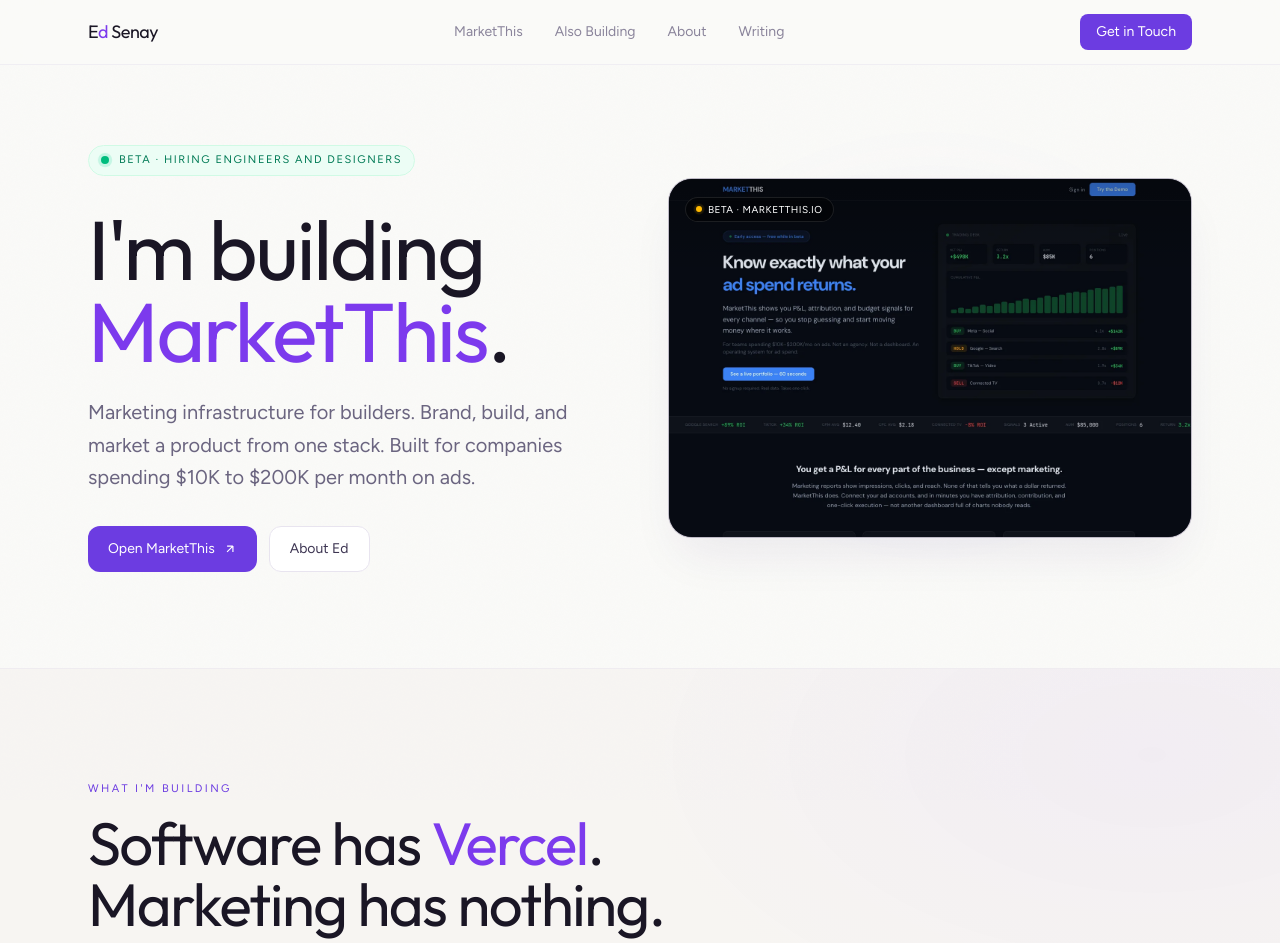
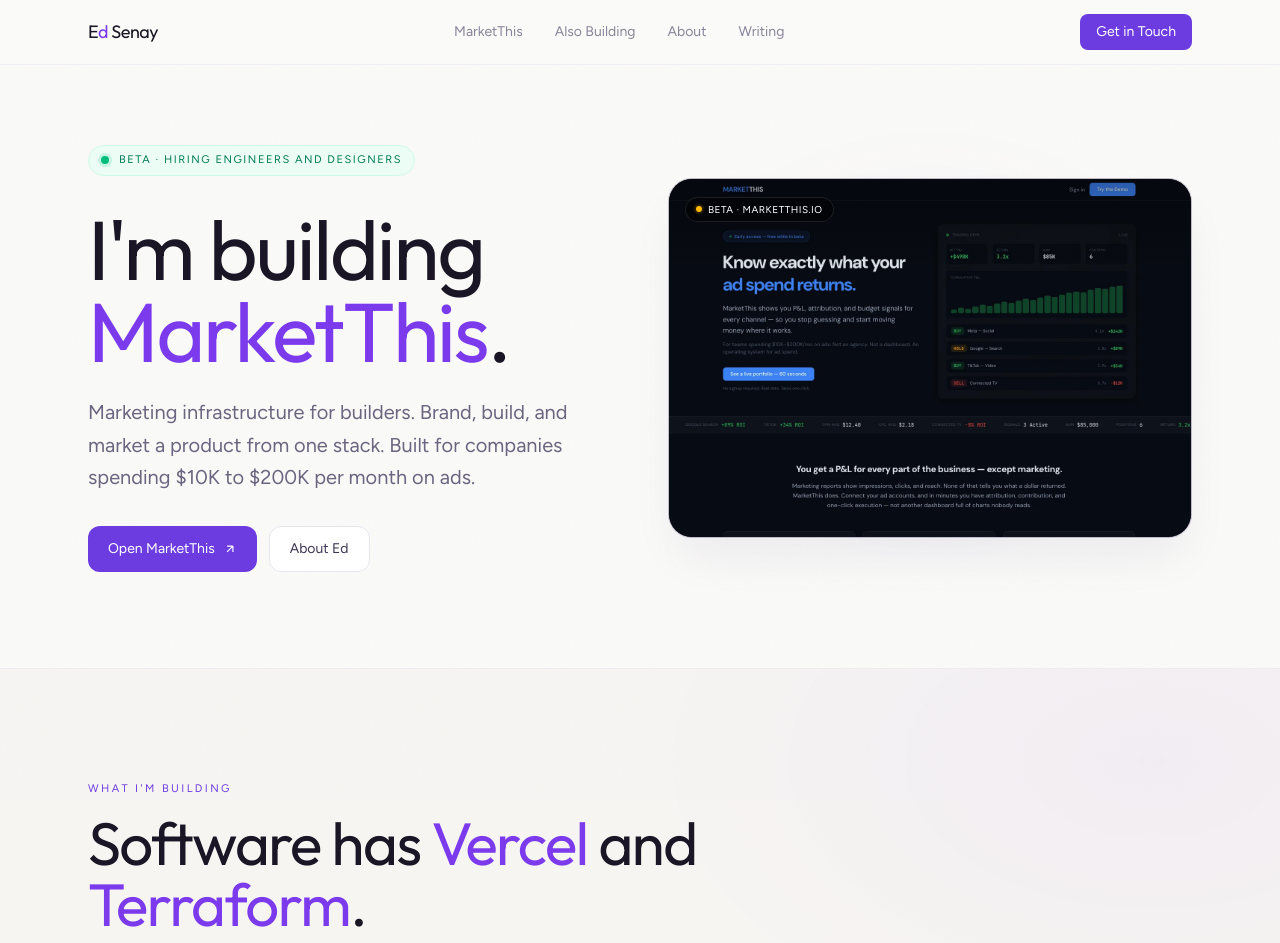
Before and after one commit to esanche1/esanche1.github.io, a React (Vite) app: page / in a window 1280 px wide. Shown: the top 943 px of the page. Built offline with nearby package versions, Linux system fonts and the light colour scheme.

Commit message:
Add Terraform to the dev-infra callout
Headline now reads 'Software has Vercel and Terraform. Marketing has
nothing.' to broaden the dev-infra reference beyond frontend deploy.

Co-Authored-By: Claude Opus 4.7 (1M context) <noreply@anthropic.com>

```diff
--- a/src/App.jsx
+++ b/src/App.jsx
@@ -256,7 +256,8 @@ function MarketThisSpotlight() {
           </p>
           <h2 className="font-display font-800 text-4xl sm:text-5xl lg:text-6xl tracking-tight leading-[1.02] text-ink-900 mb-6">
             Software has{" "}
-            <span className="text-purple-500">Vercel</span>.
+            <span className="text-purple-500">Vercel</span> and{" "}
+            <span className="text-purple-500">Terraform</span>.
             <br />
             Marketing has nothing.
           </h2>
```
